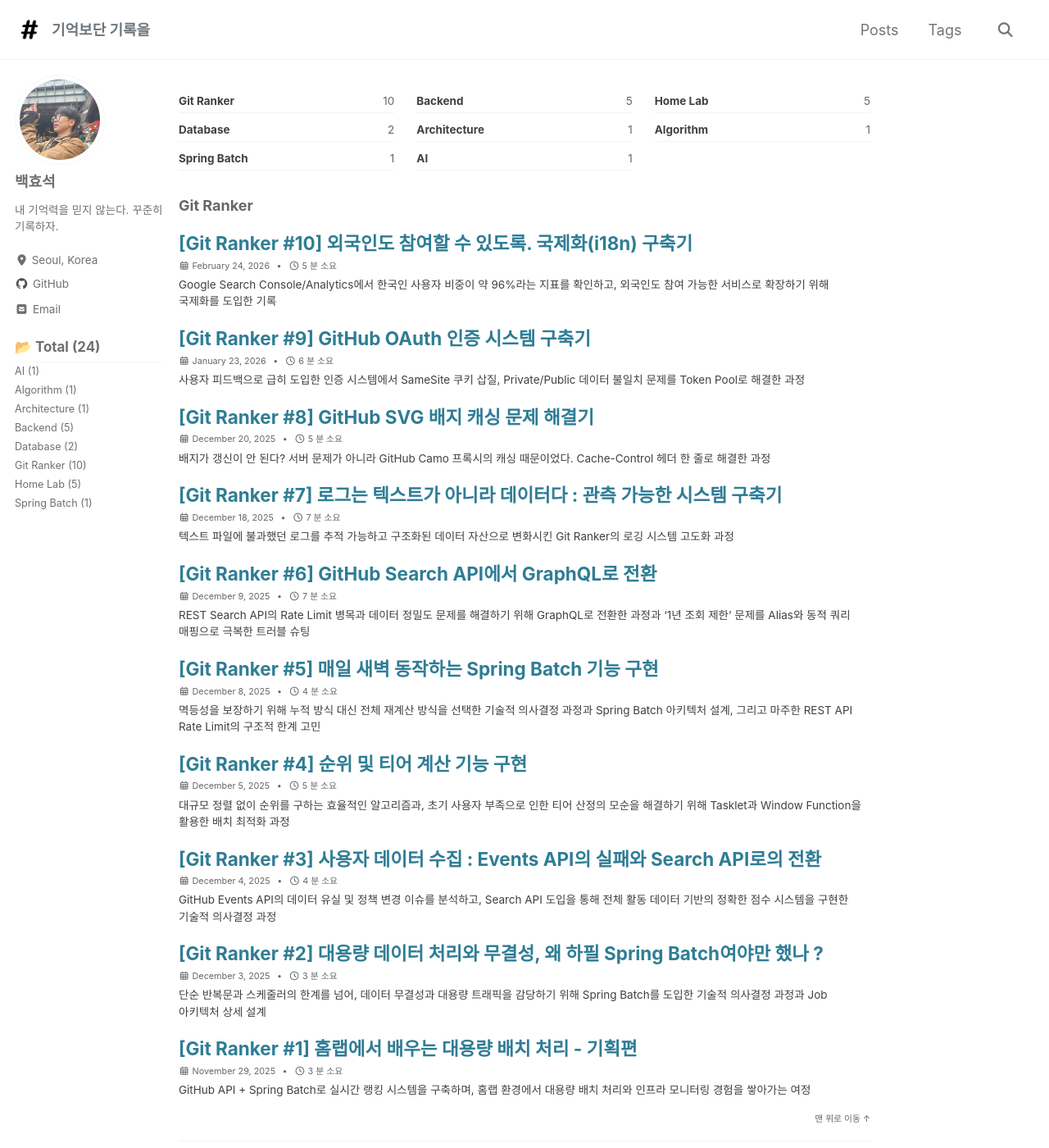
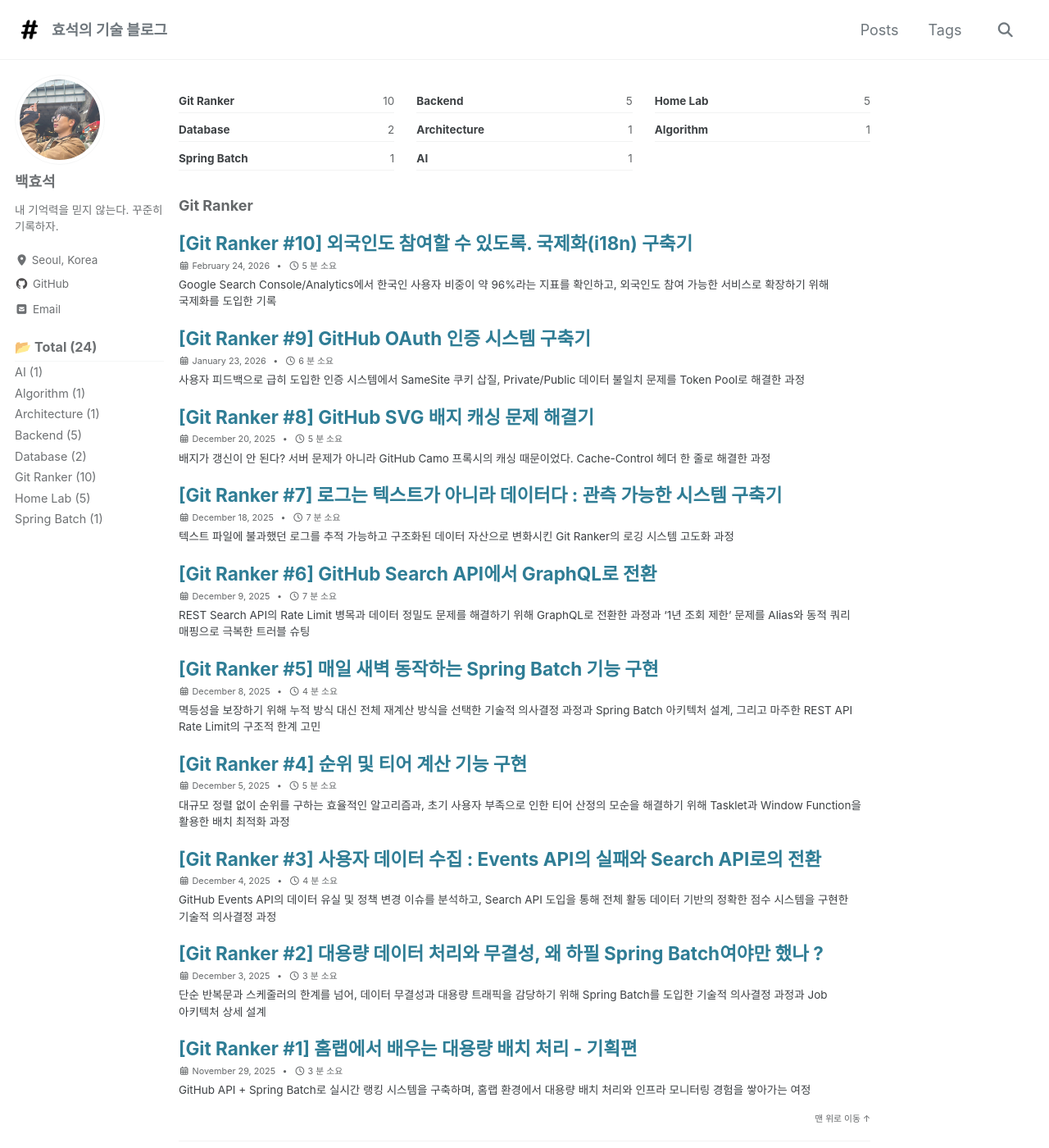
Before and after one commit to alexization/alexization.github.io, a Jekyll site: the page built from _pages/category_archive.md, in a window 1280 px wide and 1400 px high. Shown: the whole window at 82% size. Built offline with Jekyll 4.4.1, drawn with Linux system fonts in a browser that asks for light colours; cached includes are drawn as plain includes.

Commit message:
feat: 포스트 페이지네이션 수치 증가 및 헤더 문구 변경, 카테고리 폰트 사이즈 변경

```diff
--- a/_config.yml
+++ b/_config.yml
@@ -17,7 +17,7 @@
 # Site Settings
 locale                   : "ko-KR"
 rtl                      : # true, false (default) # turns direction of the page into right to left for RTL languages
-title                    : "기억보단 기록을"
+title                    : "효석의 기술 블로그"
 title_separator          : "-"
 subtitle                 : # site tagline that appears below site title in masthead
 name                     : "백효석"
@@ -235,7 +235,7 @@
 
 
 # Pagination with jekyll-paginate
-paginate: 5 # amount of posts to show
+paginate: 10 # amount of posts to show
 paginate_path: /page:num/
 
 # Pagination with jekyll-paginate-v2
--- a/_sass/minimal-mistakes/_sidebar.scss
+++ b/_sass/minimal-mistakes/_sidebar.scss
@@ -321,6 +321,16 @@
   }
 }
 
+#category_tag_menu {
+  .nav__sub-title {
+    font-size: 0.9rem;
+  }
+
+  a {
+    font-size: 0.8rem;
+  }
+}
+
 /*
    Wide Pages
    ========================================================================== */
```
